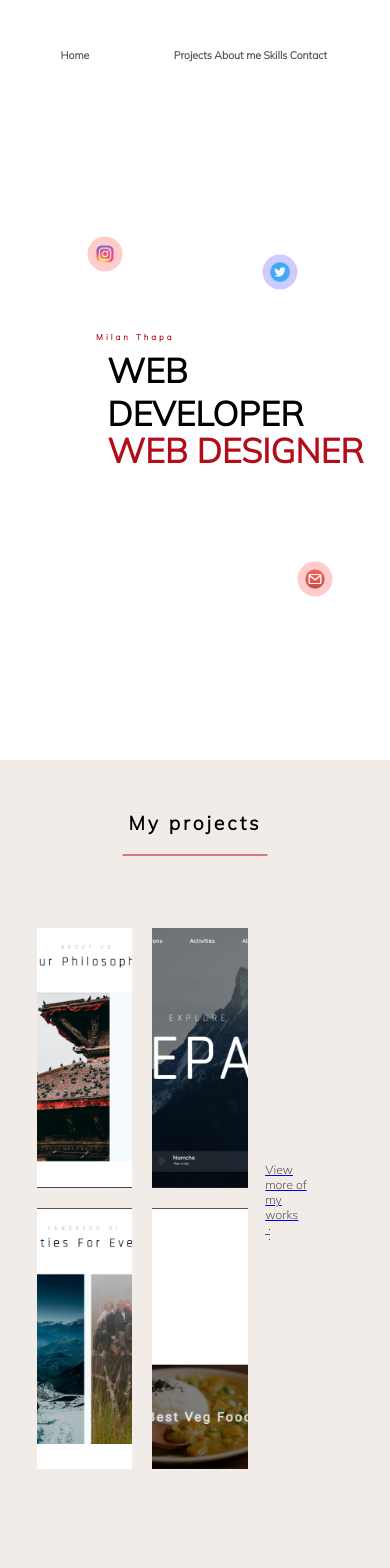
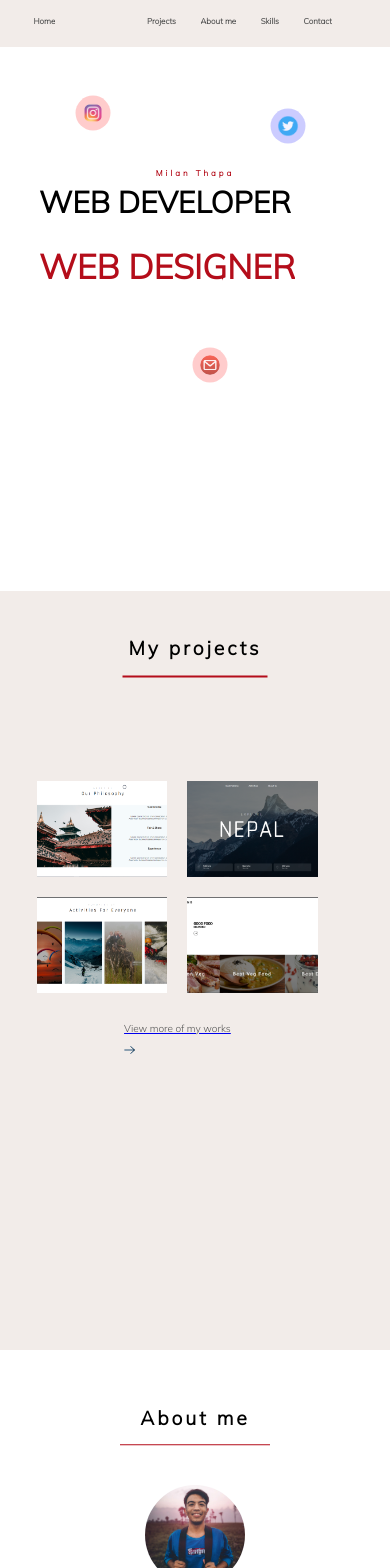
Before and after one commit to MlnThapa/ReactJS, a React (Create React App) app: page / in a window 390 px wide. Shown: the top 1568 px of the page. Built offline with nearby package versions, Linux system fonts and the light colour scheme.

Commit message:
my website

```diff
--- a/package.json
+++ b/package.json
@@ -18,7 +18,7 @@
   },
   "scripts": {
     "predeploy": "npm run build",
-    "deploy": "gh-pages -d build",
+    "deploy": "gh-pages -b master -d build",
     "start": "react-scripts start",
     "build": "react-scripts build",
     "test": "react-scripts test",
--- a/src/components/Skills.js
+++ b/src/components/Skills.js
@@ -52,7 +52,7 @@ function Skills() {
                         <div><p>SCSS</p></div>
                         <div><p>AdobeXd</p></div>
                         <div><p>Python</p></div>
-                        <div><p>C programming</p></div>
+                        <div><p>TypeScript</p></div>
                         <div><p>Photography</p></div>
                     </div>
                 </div>
--- a/src/css/Aboutme.css
+++ b/src/css/Aboutme.css
@@ -78,3 +78,16 @@ h5{
 p{
     margin-top: 2.4%;
 }
+@media all and (max-width:640px){
+    .bottomSec{
+        left:0;
+        width:100%;
+        display: flex;
+        justify-content: center;
+        align-items: center;
+    }
+    .my-details>p{
+        font-size: 9px;
+    }
+
+}
--- a/src/css/Landing.css
+++ b/src/css/Landing.css
@@ -261,25 +261,46 @@
     }
 
 }
-@media all and (max-width:600px){
+@media all and (max-width:640px){
+    .container{
+        height:70vh;
+        width:100vw;
+    }
     .nav-bar{
-        font-size: 10.5px;
+        font-size: 8px;
+        top:10%;
+        background: #f2ece9;
+        height:10%;
     }
     .right-nav{
-        width:45%;
+        width:60%;
     }
     .inner-container{
-        width:90%;
+        top:-10%;
+        width:100%;
+        display: flex;
+        align-items: center;
+        justify-content: center;
+
     }
     .name>h5{
         font-size: 8px;
-        left:33%;
+        left:50%;
+    }
+    .info-details{
+        height:100%;
+        width:100%;
     }
     .info-in{
-        font-size:17px;
+        font-size:15px;
+        left:10%;
     }
     .more-info{
         font-size:17px;
+        left:10%;
+    }
+    .gmail{
+        left:50%;
     }
 
 }
--- a/src/css/SecondSec.css
+++ b/src/css/SecondSec.css
@@ -116,10 +116,44 @@ a>.arrow-div{
        visibility: hidden;
      }
 }
-@media all and (max-width:500){
+@media all and (max-width:640px){
+    .container2{
+        height:90vh;
+        width:100vw;
+    }
     .left-proj{
-        height:20%;
-        width:2%;
+        position: absolute;
+        height:40%;
+        width:80%;
+        display: grid;
+        grid-template-columns: 1fr 1fr;
+        grid-gap:20px;
+        margin-left: 5%;
+    }
+    .right-proj{
+        position: absolute;
+        height:80%;
+        width:50%;
+        top:10%;
+        margin-left: 20%;
+        display: flex;
+        align-items: center;
+    }
+
+    a>.arrow-div{
+        height:10%;
+        width:10%;
+        margin-top: 10%;
+        background:url('../images/right-arrow.svg');
+        background-size: 50px 10px;
+        background-position: center;
+        background-repeat: no-repeat;
+    }
+    .projects-part{
+        height:70%;
+        width:90%;
+        position: absolute;
+        top:25%;
     }
 
 }
--- a/src/css/Skills.css
+++ b/src/css/Skills.css
@@ -15,7 +15,7 @@
 }
 .heading{
     height:100%;
-    width:20%;
+    width:50%;
     position: relative;
 }
 h5{
@@ -64,3 +64,20 @@ h5{
     color:#555;
     font-size: 13px;
 }
+
+@media all and (max-width:640px){
+    .skills-list >p{
+       font-size: 5px;
+       height:40px;
+    }
+    .skills-list{
+        height:100%;
+        width:70%;
+        background:#f2ece9;
+        display:grid;
+        grid-template-columns: 1fr 1fr 1fr;
+        grid-row: auto;
+        grid-gap: 10px;
+        top:0;
+    }
+}
--- a/src/css/contact.css
+++ b/src/css/contact.css
@@ -52,3 +52,8 @@ h5{
         font-size: 12px;
     }
 }
+@media all and (max-width:640px){
+    p{
+        font-size: 10px;
+    }
+}
```
Also changed, not shown: 1 other file (tests, documents, lock files or other folders).
